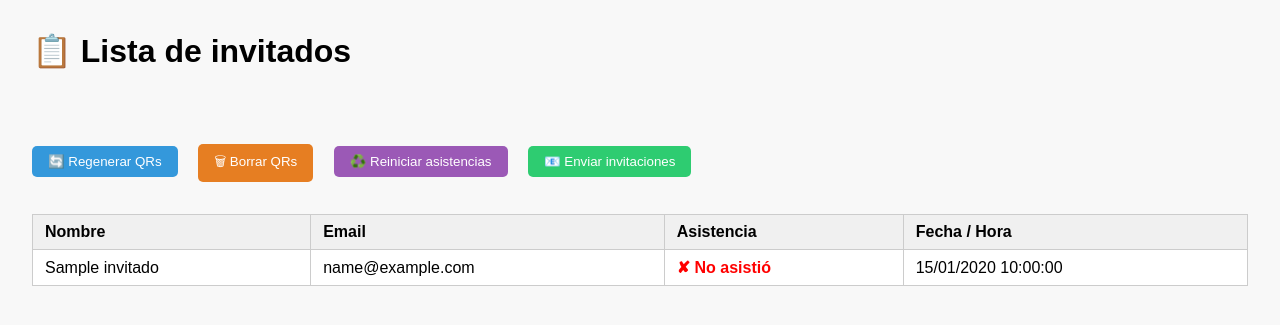
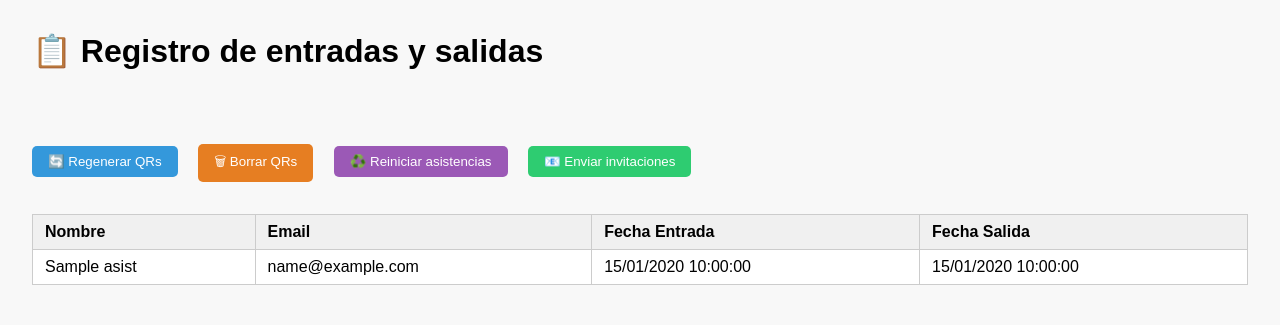
Before and after one commit to restevean/AssistControlByQR, a FastAPI app: template templates/inicio.html in a window 1280 px wide. Shown: the top 325 px of the page. Run offline with FastAPI, Linux system fonts and the light colour scheme; the template is opened without the code that fills it: most values are stand-ins (such as "Sample title", 1, 10 or a date in 2020).

Commit message:
Implemented leaving event control

```diff
--- a/main.py
+++ b/main.py
@@ -3,22 +3,19 @@ from fastapi.responses import HTMLResponse, RedirectResponse
 from fastapi.staticfiles import StaticFiles
 from fastapi.templating import Jinja2Templates
 from uuid import uuid4, UUID
-from sqlalchemy import create_engine, Column, String, Boolean
-from sqlalchemy.orm import declarative_base, sessionmaker
+from sqlalchemy import create_engine, Column, String, DateTime, ForeignKey, desc
+from sqlalchemy.orm import declarative_base, sessionmaker, relationship
 import pandas as pd
 import qrcode
 import os
 from datetime import datetime
-from sqlalchemy import DateTime
-# from pydantic import BaseModel
-# import socket
 
 # Configuration
 DB_PATH = "sqlite:///./invitados.db"
 CSV_PATH = "invitados.csv"
 QR_DIR = "static/qrs"
 TEMPLATES_DIR = "templates"
-LOCAL_IP = "192.168.28.186"  # IP local corregida para acceso desde otros dispositivos en la red
+LOCAL_IP = "192.168.28.186"
 
 # Create needed directories
 for path in ["static", QR_DIR, TEMPLATES_DIR]:
@@ -34,21 +31,29 @@ SessionLocal = sessionmaker(autocommit=False, autoflush=False, bind=engine)
 Base = declarative_base()
 
 
-# Model
+# Models
 class Invitado(Base):
     __tablename__ = "invitados"
-
     id = Column(String, primary_key=True, index=True)
     nombre = Column(String, nullable=False)
     email = Column(String, nullable=True, unique=True)
-    ha_asistido = Column(Boolean, default=False)
-    fecha_hora = Column(DateTime, nullable=True)  # agregar esta línea
+    asistencias = relationship("Asistencia", back_populates="invitado")
+
+
+class Asistencia(Base):
+    __tablename__ = "asistencias"
+    id = Column(String, primary_key=True, index=True, default=lambda: str(uuid4()))
+    invitado_id = Column(String, ForeignKey("invitados.id"))
+    fecha_entrada = Column(DateTime, nullable=True)
+    fecha_salida = Column(DateTime, nullable=True)
+
+    invitado = relationship("Invitado", back_populates="asistencias")
 
 
 Base.metadata.create_all(bind=engine)
 
 
-# Initial load from CSV and QR generation
+# CSV load and QR generation
 def cargar_invitados(regenerar_qrs: bool = False):
     df = pd.read_csv(CSV_PATH)
     db = SessionLocal()
@@ -74,37 +79,62 @@ def cargar_invitados(regenerar_qrs: bool = False):
     db.close()
 
 
-# Configuration Endpoint
 @app.get("/confirmar")
 def confirmar_asistencia(id: UUID):
     db = SessionLocal()
     invitado = db.query(Invitado).filter(Invitado.id == str(id)).first()
     if not invitado:
         db.close()
-        return RedirectResponse(url="/?msg=Invitaci%C3%B3n+inv%C3%A1lida", status_code=303)
+        return RedirectResponse(
+            url="/?msg=Invitaci%C3%B3n+inv%C3%A1lida", status_code=303
+        )
 
-    if invitado.ha_asistido:
-        mensaje = f"{invitado.nombre}+ya+fue+registrado"
+    ultima = (
+        db.query(Asistencia)
+        .filter(Asistencia.invitado_id == str(id))
+        .order_by(desc(Asistencia.fecha_entrada))
+        .first()
+    )
+    ahora = datetime.now()
+
+    if not ultima or (ultima and ultima.fecha_salida is not None):
+        nueva = Asistencia(invitado_id=str(id), fecha_entrada=ahora)
+        db.add(nueva)
+        mensaje = (
+            f"Bienvenido+{invitado.nombre}"
+            if not ultima
+            else f"Entrada+registrada+para+{invitado.nombre}"
+        )
     else:
-        invitado.ha_asistido = True
-        invitado.fecha_hora = datetime.now()
-        db.commit()
-        mensaje = f"Bienvenido+{invitado.nombre}"
+        ultima.fecha_salida = ahora
+        mensaje = f"Salida+registrada+para+{invitado.nombre}"
 
+    db.commit()
     db.close()
     return RedirectResponse(url=f"/?msg={mensaje}", status_code=303)
 
 
-# Initial endpoint with invitee list
 @app.get("/", response_class=HTMLResponse)
 def home(request: Request, msg: str = None):
     db = SessionLocal()
-    invitados = db.query(Invitado).order_by(Invitado.nombre).all()
+    asistencias = (
+        db.query(Asistencia).join(Invitado).order_by(Asistencia.fecha_entrada).all()
+    )
+    datos = [
+        {
+            "nombre": a.invitado.nombre,
+            "email": a.invitado.email,
+            "fecha_entrada": a.fecha_entrada,
+            "fecha_salida": a.fecha_salida,
+        }
+        for a in asistencias
+    ]
     db.close()
-    return templates.TemplateResponse("inicio.html", {"request": request, "invitados": invitados, "msg": msg})
+    return templates.TemplateResponse(
+        "inicio.html", {"request": request, "invitados": datos, "msg": msg}
+    )
 
 
-# Administrative actions
 @app.post("/regenerar")
 def regenerar_qrs():
     cargar_invitados(regenerar_qrs=True)
@@ -123,19 +153,20 @@ def limpiar_qrs():
 @app.post("/enviar-emails")
 def enviar_emails():
     print("Simulación de envío de emails a todos los invitados...")
-    return RedirectResponse(url="/?msg=Invitaciones+enviadas+(simulado)", status_code=303)
+    return RedirectResponse(
+        url="/?msg=Invitaciones+enviadas+(simulado)", status_code=303
+    )
 
 
 @app.post("/reset-asistencias")
 def reset_asistencias():
     db = SessionLocal()
-    db.query(Invitado).update({Invitado.ha_asistido: False})
+    db.query(Asistencia).delete()
     db.commit()
     db.close()
     return RedirectResponse(url="/?msg=Asistencias+reiniciadas", status_code=303)
 
 
-# Entry point for running the application
 if __name__ == "__main__":
     import sys
 
@@ -152,4 +183,6 @@ if __name__ == "__main__":
     print(f"IP local usada: {LOCAL_IP}")
     print("Generando base de datos e invitaciones...")
     cargar_invitados(regenerar_qrs=regenerar)
-    print("Listo. Ahora ejecuta 'poetry run uvicorn main:app --host 0.0.0.0 --port 8000'")
+    print(
+        "Listo. Ahora ejecuta 'poetry run uvicorn main:app --host 0.0.0.0 --port 8000'"
+    )
--- a/templates/inicio.html
+++ b/templates/inicio.html
@@ -2,7 +2,7 @@
 <html lang="es">
 <head>
     <meta charset="UTF-8">
-    <title>Panel de Invitados</title>
+    <title>Panel de Asistencias</title>
     <style>
         body {
             font-family: sans-serif;
@@ -40,14 +40,6 @@
         th {
             background-color: #f0f0f0;
         }
-        .asistio {
-            color: green;
-            font-weight: bold;
-        }
-        .no-asistio {
-            color: red;
-            font-weight: bold;
-        }
         .mensaje {
             height: 2.5rem;
             line-height: 2.5rem;
@@ -76,7 +68,7 @@
     </style>
 </head>
 <body>
-    <h1>📋 Lista de invitados</h1>
+    <h1>📋 Registro de entradas y salidas</h1>
 
     <div id="mensaje" class="mensaje{% if not msg %} oculto{% endif %}">
         <span class="cerrar" onclick="document.getElementById('mensaje').classList.add('oculto');">✖</span>
@@ -109,25 +101,25 @@
             <tr>
                 <th>Nombre</th>
                 <th>Email</th>
-                <th>Asistencia</th>
-                <th>Fecha / Hora</th>
+                <th>Fecha Entrada</th>
+                <th>Fecha Salida</th>
             </tr>
         </thead>
         <tbody>
-            {% for invitado in invitados %}
+            {% for asist in invitados %}
             <tr>
-                <td>{{ invitado.nombre }}</td>
-                <td>{{ invitado.email or '-' }}</td>
+                <td>{{ asist.nombre }}</td>
+                <td>{{ asist.email or '-' }}</td>
                 <td>
-                    {% if invitado.ha_asistido %}
-                        <span class="asistio">✔ Asistió</span>
+                    {% if asist.fecha_entrada %}
+                        {{ asist.fecha_entrada.strftime("%d/%m/%Y %H:%M:%S") }}
                     {% else %}
-                        <span class="no-asistio">✘ No asistió</span>
+                        -
                     {% endif %}
                 </td>
                 <td>
-                    {% if invitado.fecha_hora %}
-                        {{ invitado.fecha_hora.strftime("%d/%m/%Y %H:%M:%S") }}
+                    {% if asist.fecha_salida %}
+                        {{ asist.fecha_salida.strftime("%d/%m/%Y %H:%M:%S") }}
                     {% else %}
                         -
                     {% endif %}
```
Also changed, not shown: static/qrs/Ana_2ba8960f-f5a7-4a02-940f-02b76a3fdc26.png (deleted), static/qrs/Ana_70996e63-5ffb-426c-bb86-37a218005522.png (added), static/qrs/Ra_005f45ed-0709-4173-a49a-c93e9f54a1c9.png (added), static/qrs/Ra_8c359f09-c982-4a68-9ed1-632b4fa969b0.png (deleted), tests/invitados.db.
